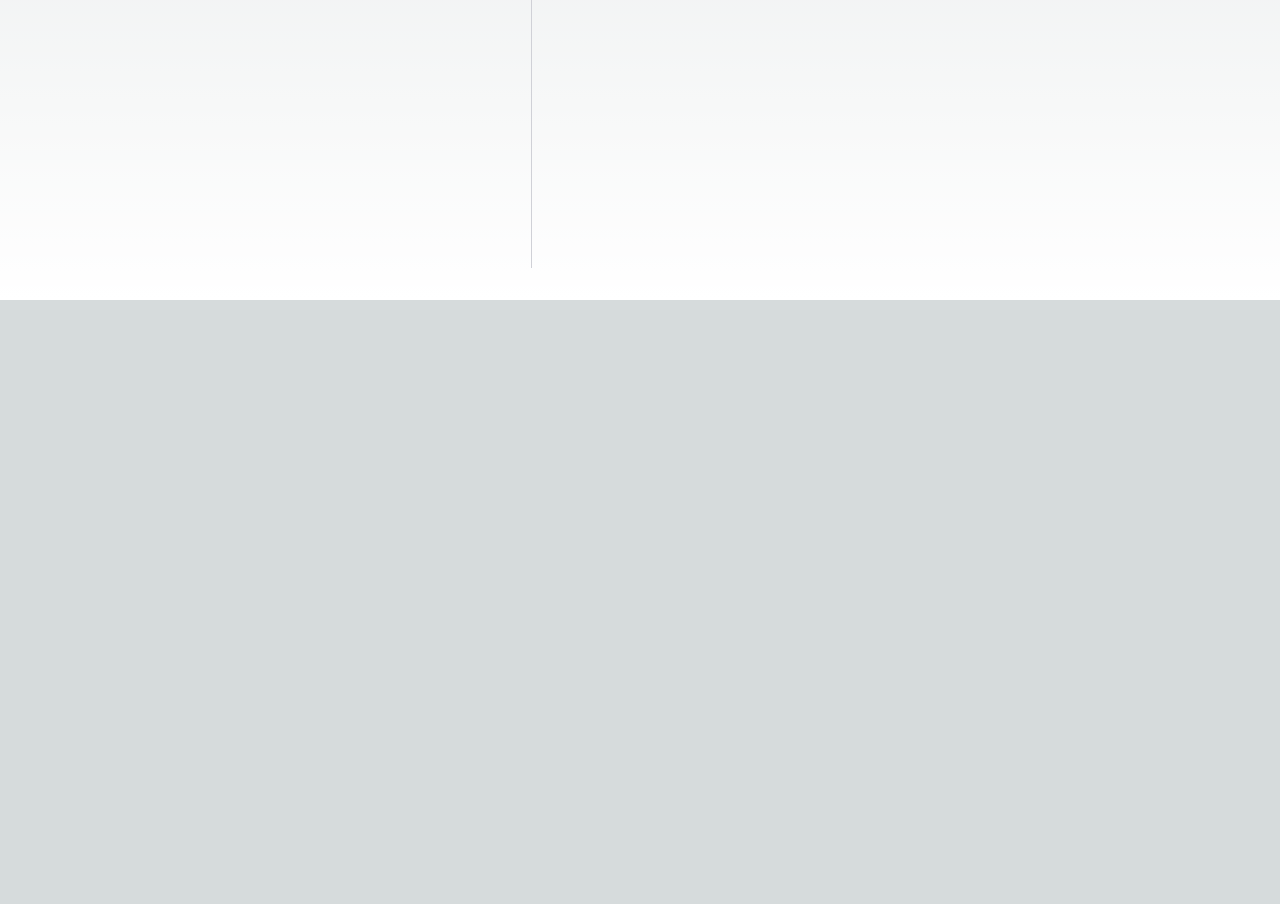
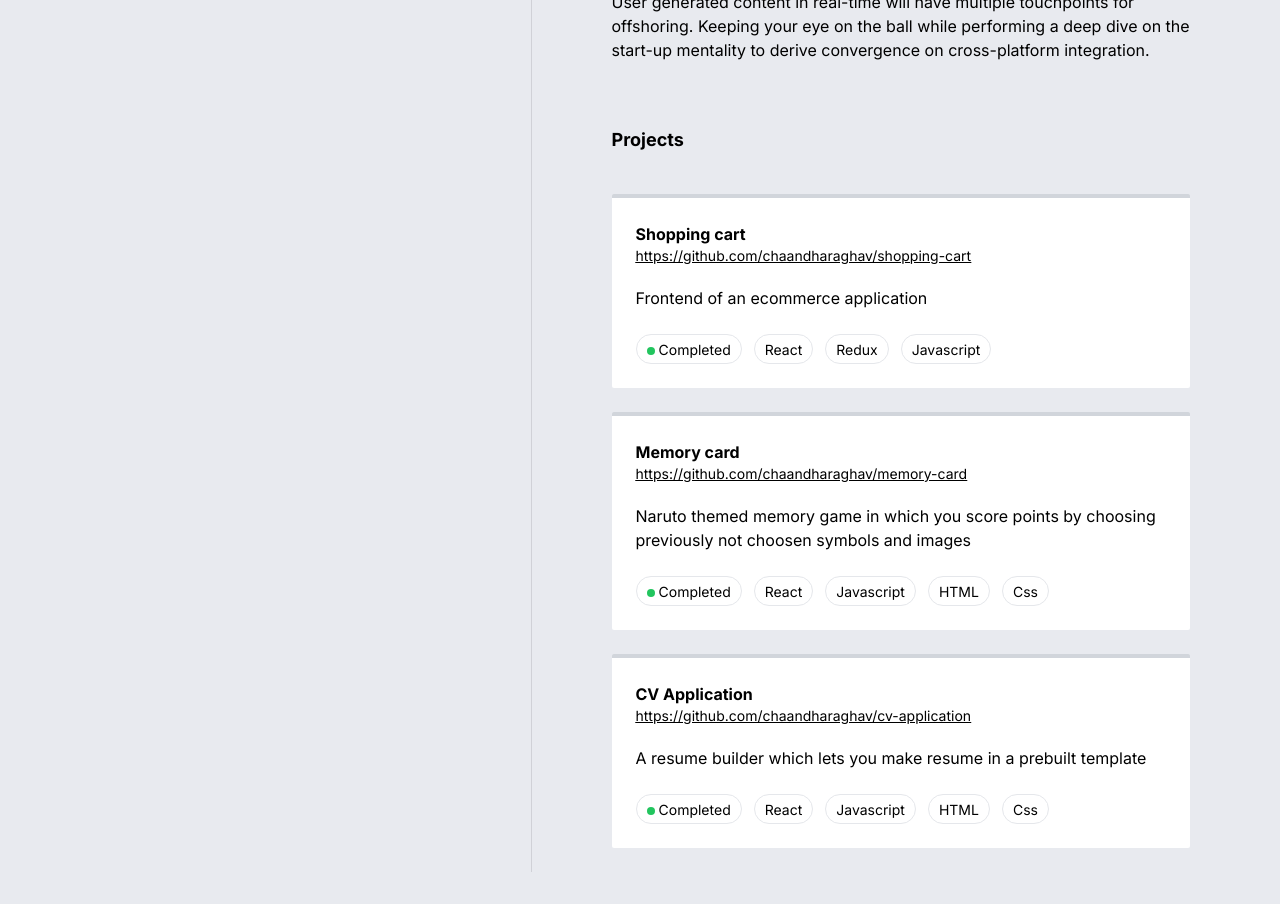
Before and after one commit to chaandharaghav/portfolio, a Next.js app: page / in a window 1280 px wide. Shown: the part 720-1624 px from the top of the page. Before the commit the page ends 1020 px from the top, so only its background shows below. Built offline with nearby package versions, Linux system fonts and the light colour scheme.

Commit message:
Add projects related code

```diff
--- a/app/globals.css
+++ b/app/globals.css
@@ -3,7 +3,7 @@
 @tailwind utilities;
 
 :root {
-  --foreground-rgb: #E9EAEF;
+  --foreground-rgb: #e8eaef;
   --background-start-rgb: 214, 219, 220;
   --background-end-rgb: 255, 255, 255;
 }
@@ -18,10 +18,5 @@
 
 body {
   color: rgb(var(--foreground-rgb));
-  background: linear-gradient(
-      to bottom,
-      transparent,
-      rgb(var(--background-end-rgb))
-    )
-    rgb(var(--background-start-rgb));
+  background: var(--foreground-rgb);
 }
--- a/app/page.tsx
+++ b/app/page.tsx
@@ -1,7 +1,6 @@
 import Details from "@/components/details";
 import Header from "@/components/header";
 import Profile from "@/components/profile";
-import Image from "next/image";
 
 export default function Home() {
     const data = {
@@ -21,11 +20,36 @@ export default function Home() {
         Bring to the table win-win survival strategies to ensure proactive domination. At the end of the day, going forward, a new normal that has evolved from generation X is on the runway heading towards a streamlined cloud solution.
 
         User generated content in real-time will have multiple touchpoints for offshoring. Keeping your eye on the ball while performing a deep dive on the start-up mentality to derive convergence on cross-platform integration.`,
+        projects: [
+            {
+                name: "Shopping cart",
+                link: "https://github.com/chaandharaghav/shopping-cart",
+                description: "Frontend of an ecommerce application",
+                status: "completed",
+                techstack: ["React", "Redux", "Javascript"],
+            },
+            {
+                name: "Memory card",
+                link: "https://github.com/chaandharaghav/memory-card",
+                description:
+                    "Naruto themed memory game in which you score points by choosing previously not choosen symbols and images",
+                status: "completed",
+                techstack: ["React", "Javascript", "HTML", "Css"],
+            },
+            {
+                name: "CV Application",
+                link: "https://github.com/chaandharaghav/cv-application",
+                description:
+                    "A resume builder which lets you make resume in a prebuilt template",
+                status: "completed",
+                techstack: ["React", "Javascript", "HTML", "Css"],
+            },
+        ],
     };
     return (
         <main className="flex flex-col min-h-screen p-8">
             <Header initials={data.initials} />
-            <div className="flex flex-col md:flex-row px-4 md:px-12 lg:px-32 pt-24 ">
+            <div className="flex flex-col px-4 pt-24 md:flex-row md:px-12 lg:px-32 ">
                 <Profile
                     name={data.name}
                     role={data.role}
@@ -36,6 +60,8 @@ export default function Home() {
                     company={data.company}
                     skills={data.skills}
                     tools={data.tools}
+                    about={data.about}
+                    projects={data.projects}
                 />
             </div>
         </main>
--- /dev/null
+++ b/components/about/index.tsx
@@ -0,0 +1,12 @@
+import React from "react";
+
+const About = ({ about }: { about: string }) => {
+    return (
+        <div className="mt-4 whitespace-pre-line">
+            <h4 className="mb-2 text-lg font-bold">About</h4>
+            <p>{about}</p>
+        </div>
+    );
+};
+
+export default About;
--- a/components/details/index.tsx
+++ b/components/details/index.tsx
@@ -1,17 +1,24 @@
+import About from "../about";
 import DetailsTopSection from "../detailsTopSection";
+import project from "../project/type";
+import Projects from "../project";
 import Skills from "../skills";
 import Tools from "../tools";
 
 const Details = ({
     company,
     currentFocus,
+    about,
     skills,
     tools,
+    projects,
 }: {
     company: string;
     currentFocus: string;
+    about: string;
     skills: string[];
     tools: string[];
+    projects: project[];
 }) => {
     return (
         <div className="w-full min-h-screen mt-6 lg:mt-0 lg:px-20 lg:pr-10 lg:border-l lg:border-l-bordergray">
@@ -23,6 +30,8 @@ const Details = ({
                 <Skills skills={skills} />
                 <Tools tools={tools} />
             </div>
+            <About about={about} />
+            <Projects projects={projects} />
         </div>
     );
 };
--- /dev/null
+++ b/components/project/index.tsx
@@ -0,0 +1,70 @@
+import React from "react";
+import project from "./type";
+import Link from "next/link";
+
+const capitalize = (str: string): string => {
+    const firstLetter = str.charAt(0).toUpperCase();
+    const lower = str.toLowerCase();
+    return firstLetter + lower.substring(1, lower.length);
+};
+
+const Projects = ({ projects }: { projects: project[] }) => {
+    return (
+        <div>
+            <h3 className="mt-16 mb-10 text-lg font-bold">Projects</h3>
+            <ul>
+                {projects.map((project, idx) => (
+                    <Project key={idx} project={project} />
+                ))}
+            </ul>
+        </div>
+    );
+};
+
+const Project = ({ project }: { project: project }) => {
+    const { name, link, description, status, techstack } = project;
+    return (
+        <div className="w-full p-6 mb-6 bg-white border-t-4 rounded-sm border-t-gray-300">
+            <h5 className="font-bold text-md">{name}</h5>
+            <p className="text-sm underline hover:cursor-pointer">
+                <Link href={link}>{link}</Link>
+            </p>
+            <p className="mt-5">{description}</p>
+            <div className="flex flex-wrap mt-6">
+                <Pill content={capitalize(status)} isStatus />
+                {techstack.map((tech, idx) => (
+                    <Pill key={idx} content={tech} isStatus={false} />
+                ))}
+            </div>
+        </div>
+    );
+};
+
+const Pill = ({
+    content,
+    isStatus,
+}: {
+    content: string;
+    isStatus: boolean;
+}) => {
+    let statusComp;
+    if (isStatus) {
+        let statusColor = "bg-orange-700";
+        if (content.toLowerCase() == "completed") {
+            statusColor = "bg-green-500";
+        }
+        statusComp = (
+            <span
+                className={`inline-block w-2 h-2 mr-1 rounded-full ${statusColor}`}
+            ></span>
+        );
+    }
+    return (
+        <div className="px-2.5 py-0.5 rounded-2xl border mr-3">
+            {isStatus && statusComp}
+            <span className="text-sm">{content}</span>
+        </div>
+    );
+};
+
+export default Projects;
--- /dev/null
+++ b/components/project/type.ts
@@ -0,0 +1,9 @@
+interface project {
+    name: string;
+    link: string;
+    status: string;
+    description: string;
+    techstack: string[];
+}
+
+export default project;
```
